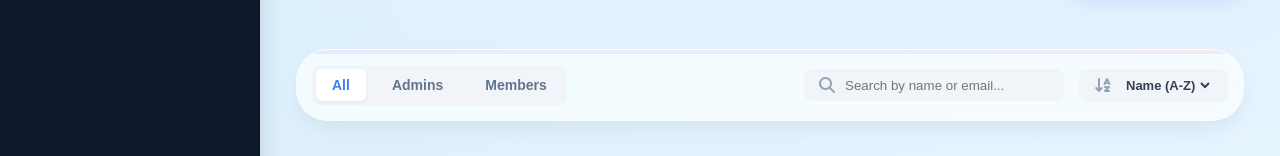
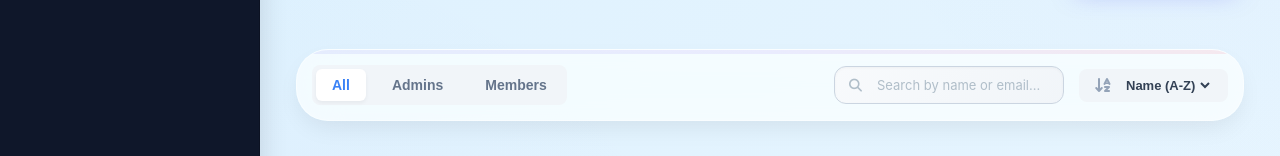
Before and after one commit to sanjay-rs-3355/R.S.Portal, a website: page frontend/users.html in a window 1280 px wide. Shown: the part 365-521 px from the top of the page. Drawn offline with nearby package versions, Linux system fonts and the light colour scheme; no server answers; sample sign-in values are in the browser's storage.

Commit message:
Fix users table search input styling visibility

```diff
--- a/frontend/users.html
+++ b/frontend/users.html
@@ -203,12 +203,10 @@
                             <button class="filter-tab" onclick="filterUsers('member')">Members</button>
                         </div>
                         <div style="display: flex; gap: 15px; align-items: center;">
-                            <div class="search-wrapper-sm"
-                                style="background: #f1f5f9; padding: 8px 15px; border-radius: 8px; display: flex; align-items: center; gap: 10px; width: 260px;">
-                                <i class="fa-solid fa-magnifying-glass" style="color: #94a3b8;"></i>
-                                <input type="text" id="userListSearch" placeholder="Search by name or email..."
-                                    onkeyup="searchUsersTable()"
-                                    style="border: none; background: transparent; outline: none; width: 100%; color: #334155;">
+                            <div class="search-wrapper">
+                                <i class="fa-solid fa-magnifying-glass search-icon"></i>
+                                <input type="text" id="userListSearch" class="search" placeholder="Search by name or email..."
+                                    onkeyup="searchUsersTable()">
                             </div>
                             <div
                                 style="display: flex; align-items: center; gap: 10px; background: #f1f5f9; padding: 8px 15px; border-radius: 8px;">
```
